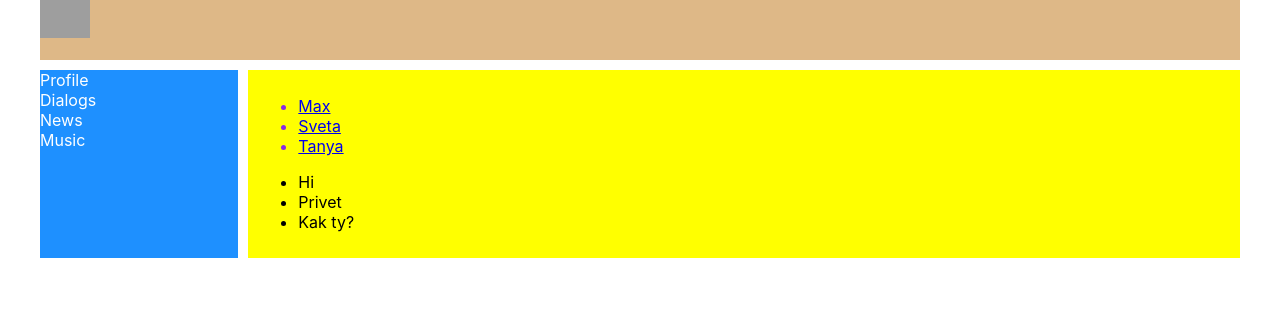
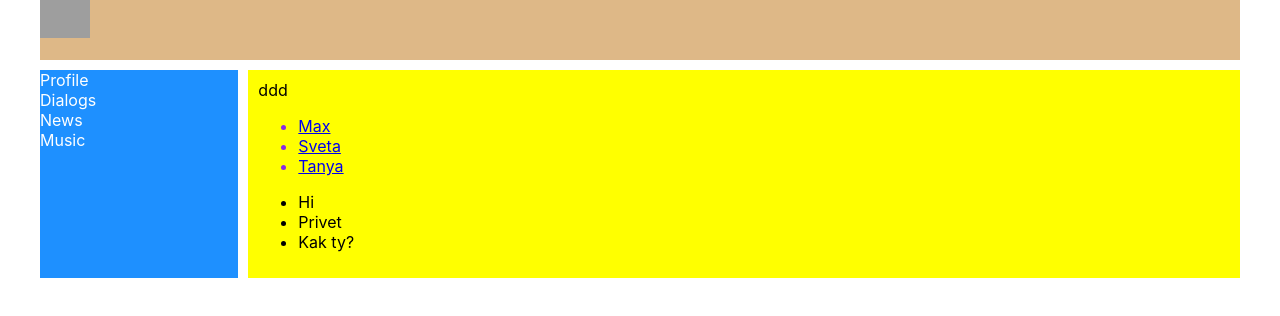
Before and after one commit to ubungmeister/samurai-way-main, a React (Create React App) app: page /dialogs in a window 1280 px wide. Shown: the top 316 px of the page. Built offline with nearby package versions, Linux system fonts and the light colour scheme; grey boxes are pictures that could not be loaded.

Commit message:
Commit - 1

```diff
--- a/src/components/Dialogs/Dialogs.tsx
+++ b/src/components/Dialogs/Dialogs.tsx
@@ -19,7 +19,7 @@ export const Dialogs = () => {
     return (
         <div className={s.dialogs}>
             <div className={s.dialogsItems}>
-
+                <div>ddd</div>
                 <div className={s.dialog + ' ' + s.active}>
                     <div>
                         <DialogItem dialogData={dialogData}/>
```
